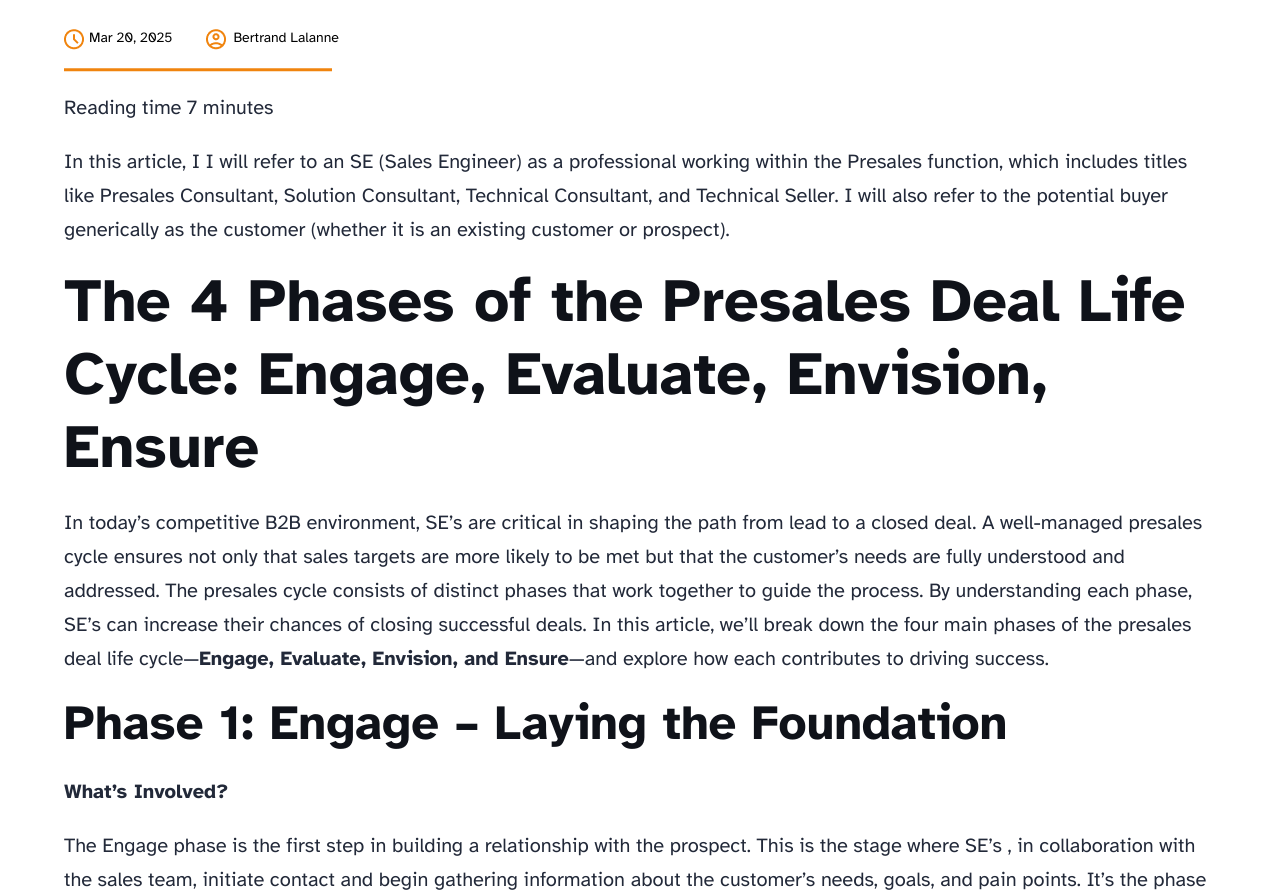
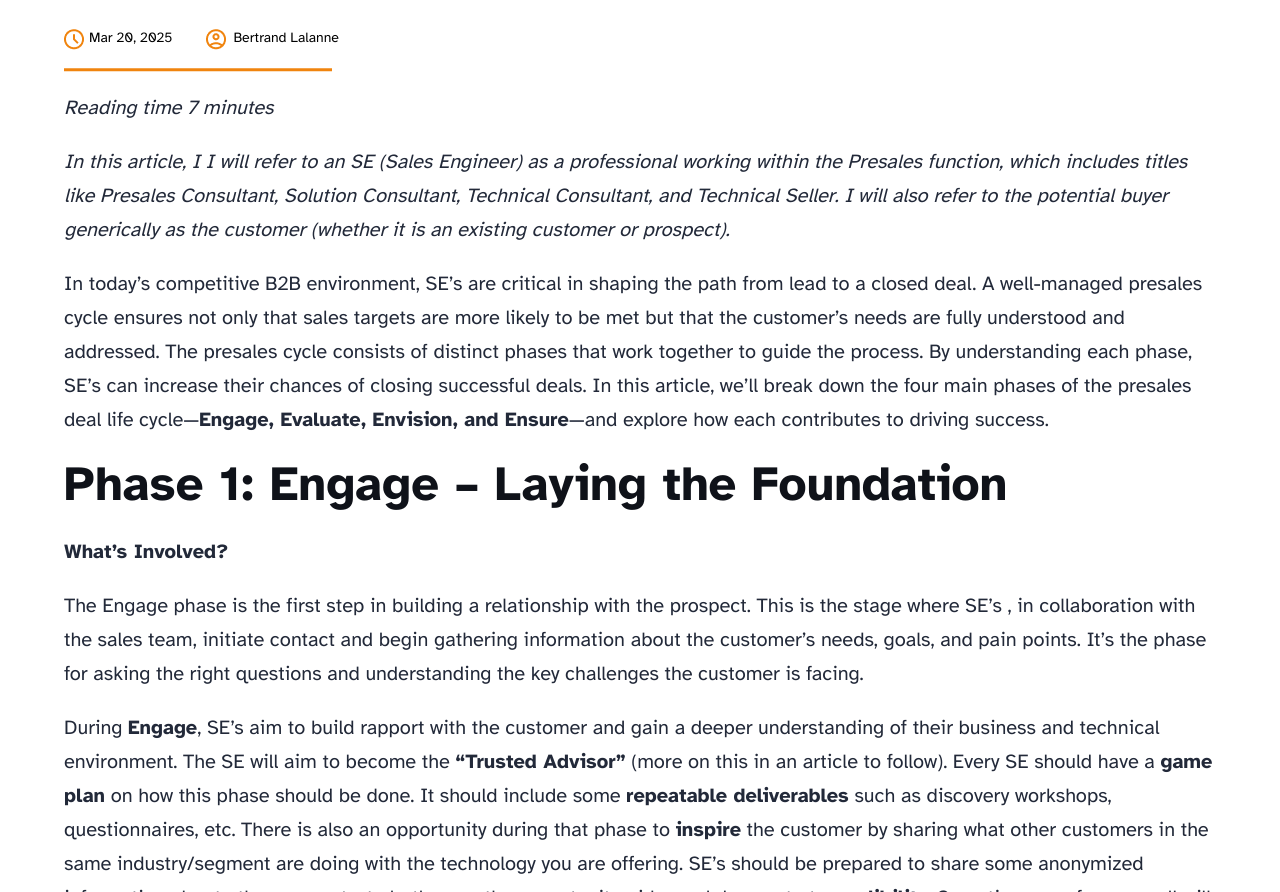
Before and after one commit to TOTALTECH-CONSULTING/TotalTech-Constuling-Website, an Astro site: page /blog/the-4-phases-of-the-presales-deal-life-cycle-engage-evaluate-envision-ensure in a window 1280 px wide. Shown: the part 907-1799 px from the top of the page. Built offline with nearby package versions, Linux system fonts and the light colour scheme; Astro itself is replaced by a stand-in of ours.

Commit message:
Update Blog Posts “the-4-phases-of-the-presales-deal-life-cycle-engage-evaluate-envision-ensure”

```diff
--- a/src/content/blog/the-4-phases-of-the-presales-deal-life-cycle-engage-evaluate-envision-ensure.md
+++ b/src/content/blog/the-4-phases-of-the-presales-deal-life-cycle-engage-evaluate-envision-ensure.md
@@ -13,11 +13,9 @@
   article, we’ll break down the four main phases of the presales deal life cycle
   and explore how each contributes to driving success.
 ---
-Reading time 7 minutes
+*Reading time 7 minutes*
 
-In this article, I  I will refer to an SE (Sales Engineer) as a professional working within the Presales function, which includes titles like Presales Consultant, Solution Consultant, Technical Consultant, and Technical Seller.  I will also refer to the potential buyer generically as the customer (whether it is an existing customer or prospect).
-
-# The 4 Phases of the Presales Deal Life Cycle: Engage, Evaluate, Envision, Ensure
+*In this article, I  I will refer to an SE (Sales Engineer) as a professional working within the Presales function, which includes titles like Presales Consultant, Solution Consultant, Technical Consultant, and Technical Seller.  I will also refer to the potential buyer generically as the customer (whether it is an existing customer or prospect).*
 
 In today’s competitive B2B environment, SE's are critical in shaping the path from lead to a closed deal. A well-managed presales cycle ensures not only that sales targets are more likely to be met but that the customer’s needs are fully understood and addressed. The presales cycle consists of distinct phases that work together to guide the process. By understanding each phase, SE's  can increase their chances of closing successful deals.  In this article, we’ll break down the four main phases of the presales deal life cycle—**Engage, Evaluate, Envision, and Ensure**—and explore how each contributes to driving success.
 
```
